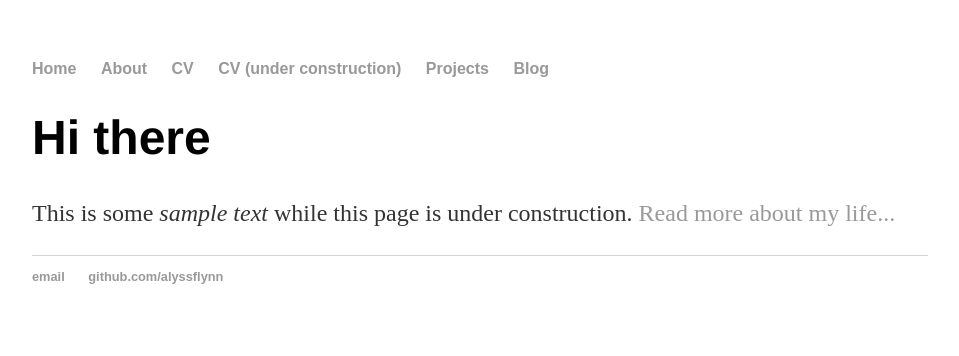
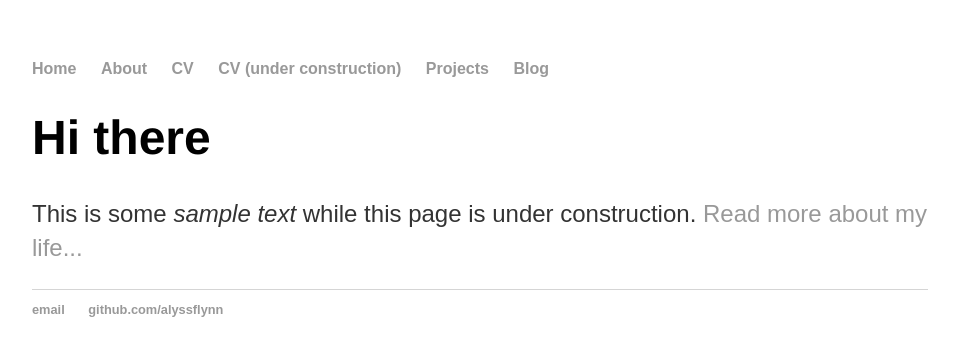
Before and after one commit to alyssflynn/alyssflynn.github.io, a Jekyll site: the page built from index.html, in a window 1280 px wide. Shown: the top 356 px of the page, without its empty margins (160-1119 px from the left). Built offline with Jekyll 4.4.1, drawn with Linux system fonts in a browser that asks for light colours; some web fonts are replaced.

Commit message:
changed layout

```diff
--- a/_layouts/default.html
+++ b/_layouts/default.html
@@ -4,7 +4,7 @@
 		<title>{{ page.title }}</title>
 		<!-- link to main stylesheet -->
 		<link rel="stylesheet" type="text/css" href="/assets/css/main.css">
-		<link href="https://fonts.googleapis.com/css?family=Niramit" rel="stylesheet">
+		<link href="https://fonts.googleapis.com/css?family=Muli|Niramit" rel="stylesheet">
 	</head>
 	<body>
 		<nav>
--- a/assets/css/main.css
+++ b/assets/css/main.css
@@ -1,10 +1,11 @@
 body {
     margin: 60px auto;
     width: 70%;
+    font-family: 'Niramit', sans-serif;
 }
 nav ul, footer ul {
     /* font-family:'Helvetica', 'Arial', 'Sans-Serif'; */
-    font-family: 'Niramit', sans-serif;
+    font-family: 'Muli', sans-serif;
     padding: 0px;
     list-style: none;
     font-weight: bold;
```
